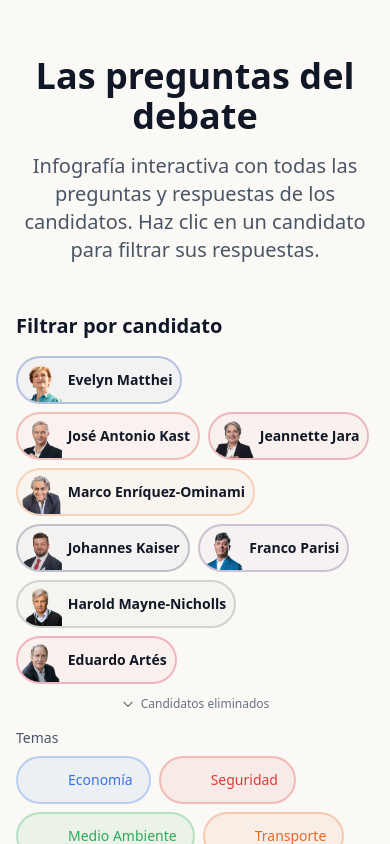
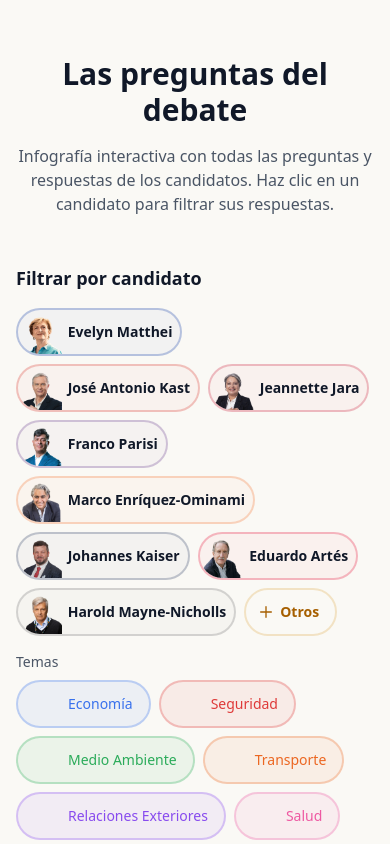
Before and after one commit to Antoine-lb/las-preguntas-del-debate-2025, a SvelteKit app: page / in a window 390 px wide. Shown: the top 844 px of the page. Built offline with nearby package versions, Linux system fonts and the light colour scheme; some icons are missing.

Commit message:
Responsive candidate listing

```diff
--- a/src/lib/candidatos-2025.ts
+++ b/src/lib/candidatos-2025.ts
@@ -54,6 +54,16 @@ export const candidatos2025: Candidato[] = [
 		abreviacion: 'JJ'
 	},
 	{
+		id: 'franco-parisi',
+		nombre: 'Franco Parisi',
+		partido: 'Partido de la Gente (PDG)',
+		foto: '/blog/candidatos/franco-parisi.webp',
+		fotoSinFondo: '/blog/candidatos/sin-fondo/franco-parisi.webp',
+		estado: 'confirmado',
+		color: '#5B2C83',
+		abreviacion: 'FP'
+	},
+	{
 		id: 'marco-enriquez-ominami',
 		nombre: 'Marco Enríquez-Ominami',
 		partido: 'Partido Humanista (PH)',
@@ -75,14 +85,14 @@ export const candidatos2025: Candidato[] = [
 		abreviacion: 'KA'
 	},
 	{
-		id: 'franco-parisi',
-		nombre: 'Franco Parisi',
-		partido: 'Partido de la Gente (PDG)',
-		foto: '/blog/candidatos/franco-parisi.webp',
-		fotoSinFondo: '/blog/candidatos/sin-fondo/franco-parisi.webp',
+		id: 'eduardo-artes',
+		nombre: 'Eduardo Artés',
+		partido: 'Unión Patriótica',
+		foto: '/blog/candidatos/eduardo-artes.webp',
+		fotoSinFondo: '/blog/candidatos/sin-fondo/eduardo-artes.webp',
 		estado: 'confirmado',
-		color: '#5B2C83',
-		abreviacion: 'FP'
+		color: '#E4002B',
+		abreviacion: 'EA'
 	},
 	{
 		id: 'harold-mayne-nicholls',
@@ -93,16 +103,6 @@ export const candidatos2025: Candidato[] = [
 		estado: 'potencial',
 		color: '#6E6E6E',
 		abreviacion: 'HM'
-	},
-	{
-		id: 'eduardo-artes',
-		nombre: 'Eduardo Artés',
-		partido: 'Unión Patriótica',
-		foto: '/blog/candidatos/eduardo-artes.webp',
-		fotoSinFondo: '/blog/candidatos/sin-fondo/eduardo-artes.webp',
-		estado: 'confirmado',
-		color: '#E4002B',
-		abreviacion: 'EA'
 	},
 	{
 		id: 'carolina-toha',
--- a/src/routes/+page.svelte
+++ b/src/routes/+page.svelte
@@ -290,8 +290,8 @@
 
 	<!-- Header -->
 	<header class="mb-12 text-center">
-		<h1 class="text-4xl md:text-5xl font-bold mb-4 text-gray-900">Las preguntas del debate</h1>
-		<p class="text-xl text-gray-600 max-w-3xl mx-auto">
+		<h1 class="text-3xl md:text-5xl font-bold mb-4 text-gray-900">Las preguntas del debate</h1>
+		<p class="text-base md:text-xl text-gray-600 max-w-3xl mx-auto">
 			Infografía interactiva con todas las preguntas y respuestas de los candidatos. Haz clic en un
 			candidato para filtrar sus respuestas.
 		</p>
@@ -299,7 +299,7 @@
 
 	<!-- Selector de Candidatos y Temas -->
 	<section class="mb-12">
-		<h2 class="text-xl font-semibold mb-4 text-gray-900">Filtrar por candidato</h2>
+		<h2 class="text-lg md:text-xl font-semibold mb-4 text-gray-900">Filtrar por candidato</h2>
 
 		<!-- Candidatos -->
 		<div class="mb-4">
@@ -359,26 +359,39 @@
 						</div>
 					</button>
 				{/each}
-			</div>
 
-			<!-- Toggle para mostrar eliminados -->
-			<div class="flex justify-center mt-3">
+				<!-- Botón "Otros" para toggle de eliminados -->
 				<button
 					onclick={() => (mostrarEliminados = !mostrarEliminados)}
-					class="text-xs text-gray-500 hover:text-gray-700 transition-colors flex items-center gap-1.5"
+					class="group flex items-center gap-1.5 md:gap-2 pr-4 md:pr-6 rounded-full border-2 transition-all duration-200 overflow-hidden h-12 md:h-20 {mostrarEliminados
+						? 'border-yellow-600/30 bg-yellow-50/50 shadow-sm'
+						: 'border-yellow-600/20 bg-transparent hover:bg-yellow-50/30'}"
 				>
+					<div class="h-full flex items-center justify-center pl-3 md:pl-4">
 						<svg
-						class="w-3.5 h-3.5 transition-transform duration-200 {mostrarEliminados
+							class="w-4 md:w-5 h-4 md:h-5 text-yellow-700 transition-transform duration-300 ease-out {mostrarEliminados
 								? 'rotate-180'
-							: ''}"
+								: 'group-hover:rotate-90'}"
 							fill="none"
 							stroke="currentColor"
 							viewBox="0 0 24 24"
 						>
-						<path stroke-linecap="round" stroke-linejoin="round" stroke-width="2" d="M19 9l-7 7-7-7"
+							<path
+								stroke-linecap="round"
+								stroke-linejoin="round"
+								stroke-width="2"
+								d="M12 4v16m8-8H4"
 							></path>
 						</svg>
-					Candidatos eliminados
+					</div>
+					<div class="text-left py-1 md:py-2">
+						<h3 class="font-semibold text-sm md:text-base leading-tight text-yellow-700">
+							{mostrarEliminados ? 'Ocultar otros' : 'Otros'}
+						</h3>
+						<p class="hidden md:block text-sm leading-tight text-yellow-600">
+							{mostrarEliminados ? 'Eliminados en primarias' : 'Ver más candidatos'}
+						</p>
+					</div>
 				</button>
 			</div>
 		</div>
```
Lines whose indentation alone changed are shown as unchanged.
